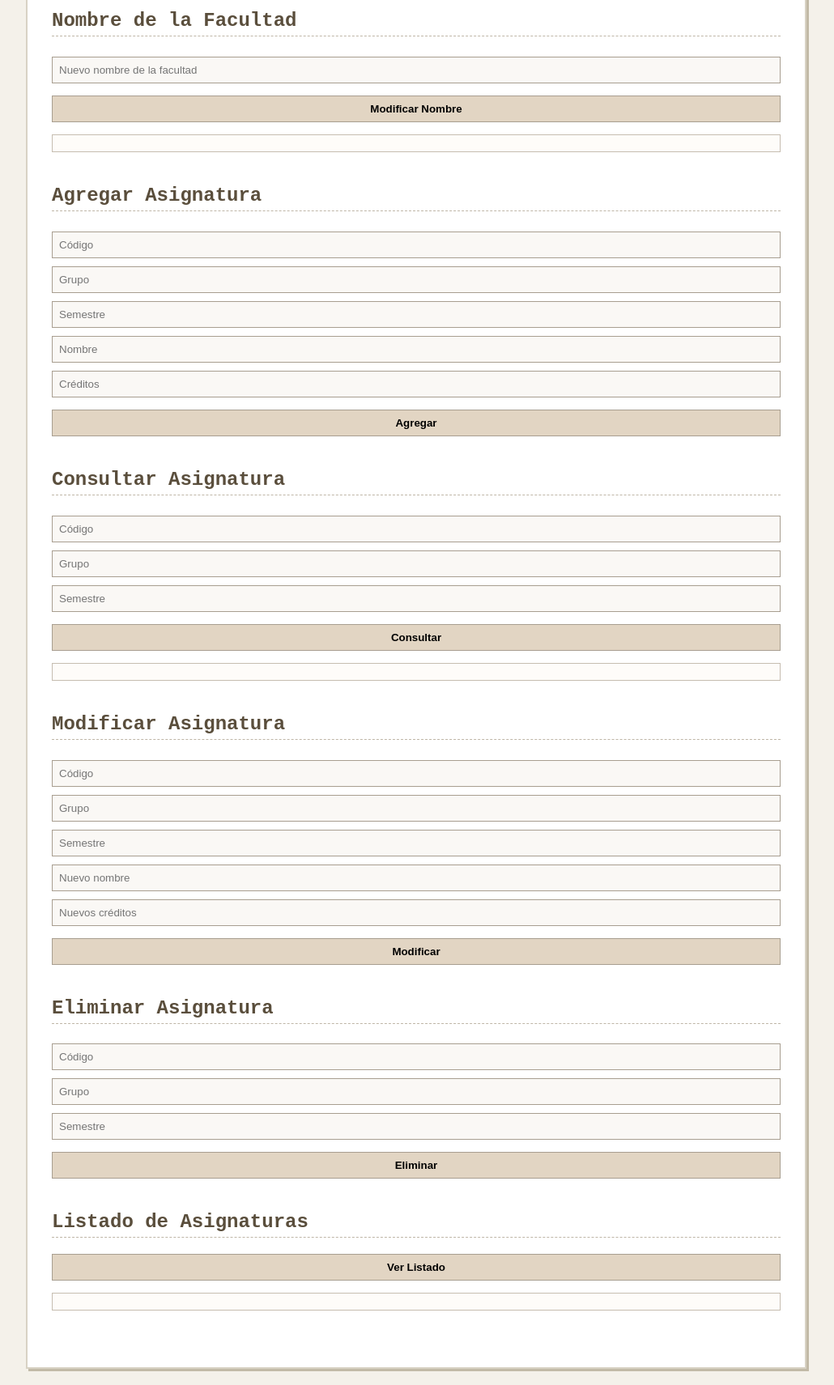
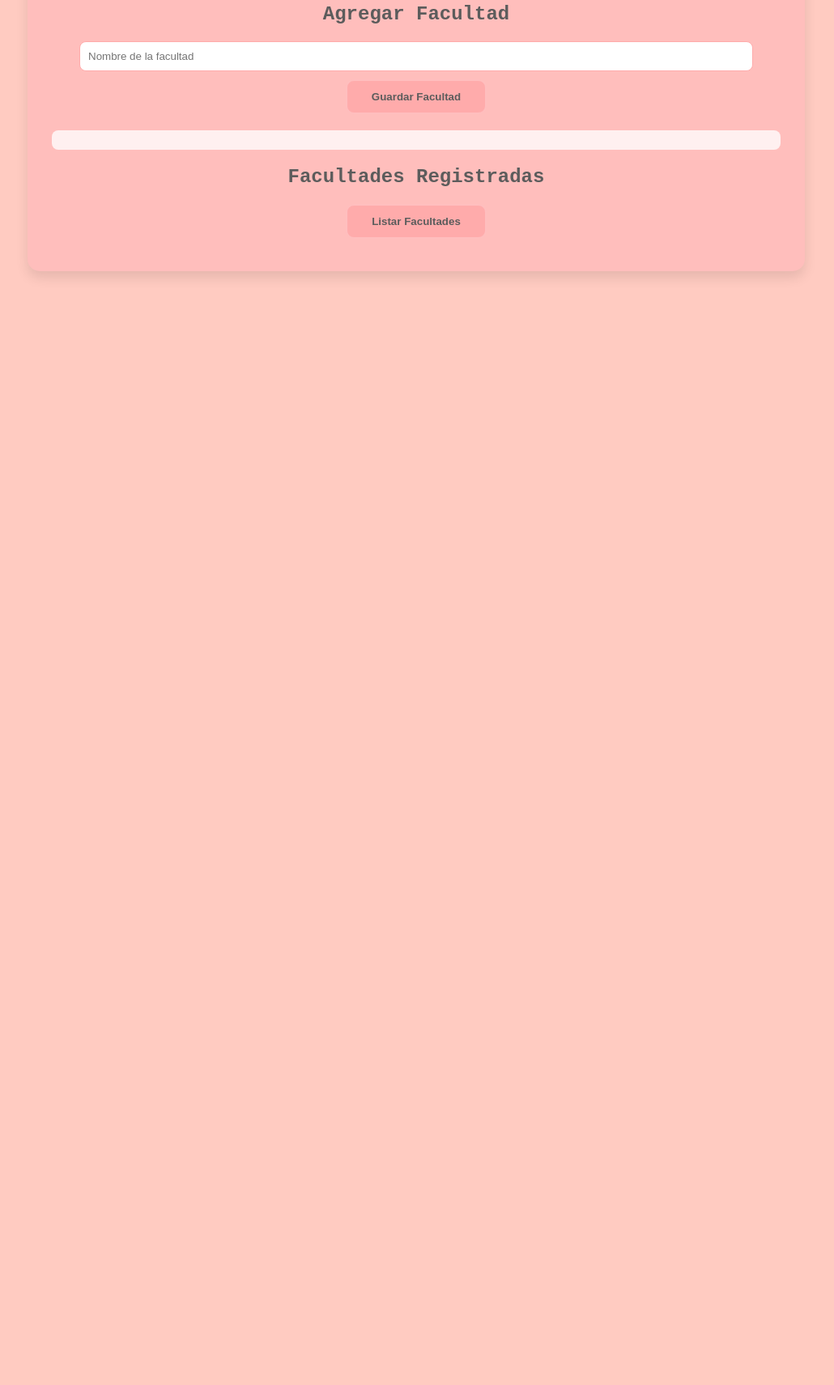
Before and after one commit to yijan05/FenixGestion, a website: page Frontend/Facultad/Facultad.html in a window 1280 px wide. Shown: the part 126-1837 px from the top of the page at 81% size, without its empty margins (126-1156 px from the left). After the commit the page ends 800 px from the top, so only its background shows below. Drawn offline with Linux system fonts and the light colour scheme.

Commit message:
gestionFacultad corregido

```diff
--- a/Frontend/Facultad/Facultad.html
+++ b/Frontend/Facultad/Facultad.html
@@ -5,73 +5,29 @@
     <meta charset="UTF-8">
     <meta name="viewport" content="width=device-width, initial-scale=1.0">
     <title>Gestión Facultad</title>
-    <link rel="stylesheet" href="styles.css">
+    <link rel="stylesheet" href="facultad.css">
 </head>
 
 <body>
     <div class="container">
-        <h1>Gestión Facultad - Completa</h1>
+        <h1>Gestión Facultad</h1>
 
-        <!-- Nombre Facultad -->
+        <!-- Agregar Facultad -->
         <section>
-            <h2>Nombre de la Facultad</h2>
-            <div>
-                <input type="text" id="nuevoNombreFacultad" placeholder="Nuevo nombre de la facultad"required>
-                <button onclick="modificarNombreFacultad()">Modificar Nombre</button>
-                <div class="resultado" id="nombreFacultadActual"></div>
-            </div>
+            <h2>Agregar Facultad</h2>
+            <input type="text" id="nuevoNombreFacultad" placeholder="Nombre de la facultad" required>
+            <button id="modificarNombreFacultad">Guardar Facultad</button>
+            <div class="resultado" id="nombreFacultadActual"></div>
         </section>
 
-        <!-- Agregar Asignatura -->
+        <!-- Listar Facultades -->
         <section>
-            <h2>Agregar Asignatura</h2>
-            <input type="text" id="codigo" placeholder="Código"required>
-            <input type="text" id="grupo" placeholder="Grupo"required>
-            <input type="text" id="semestre" placeholder="Semestre"required>
-            <input type="text" id="nombreAsignatura" placeholder="Nombre"required>
-            <input type="number" id="creditos" placeholder="Créditos"required>
-            <button onclick="agregarAsignatura()">Agregar</button>
-        </section>
-
-        <!-- Consultar Asignatura -->
-        <section>
-            <h2>Consultar Asignatura</h2>
-            <input type="text" id="codigoBuscar" placeholder="Código"required>
-            <input type="text" id="grupoBuscar" placeholder="Grupo"required>
-            <input type="text" id="semestreBuscar" placeholder="Semestre"required>
-            <button onclick="consultarAsignatura()">Consultar</button>
-            <div class="resultado" id="resultadoConsulta"></div>
-        </section>
-
-        <!-- Modificar Asignatura -->
-        <section>
-            <h2>Modificar Asignatura</h2>
-            <input type="text" id="codigoMod" placeholder="Código"required>
-            <input type="text" id="grupoMod" placeholder="Grupo"required>
-            <input type="text" id="semestreMod" placeholder="Semestre"required>
-            <input type="text" id="nuevoNombreMod" placeholder="Nuevo nombre"required>
-            <input type="number" id="nuevoCreditosMod" placeholder="Nuevos créditos"required>
-            <button onclick="modificarAsignatura()">Modificar</button>
-        </section>
-
-        <!-- Eliminar Asignatura -->
-        <section>
-            <h2>Eliminar Asignatura</h2>
-            <input type="text" id="codigoDel" placeholder="Código"required>
-            <input type="text" id="grupoDel" placeholder="Grupo"required>
-            <input type="text" id="semestreDel" placeholder="Semestre"required>
-            <button onclick="eliminarAsignatura()">Eliminar</button>
-        </section>
-
-        <!-- Listar Asignaturas -->
-        <section>
-            <h2>Listado de Asignaturas</h2>
-            <button onclick="listarAsignaturas()">Ver Listado</button>
-            <div class="asignaturas" id="listadoAsignaturas"></div>
+            <h2>Facultades Registradas</h2>
+            <button id="listarFacultades">Listar Facultades</button>
+            <div id="listadoFacultades"></div>
         </section>
     </div>
-
-    <script src="script.js"></script>
+    <script src="facultad.js"></script>
 </body>
 
 </html>
--- a/Frontend/Facultad/facultad.js
+++ b/Frontend/Facultad/facultad.js
@@ -1,77 +1,43 @@
 document.getElementById('modificarNombreFacultad').addEventListener('click', async () => {
-    const nuevoNombre = document.getElementById('nuevoNombreFacultad').value;
+    const nombre = document.getElementById('nuevoNombreFacultad').value;
 
-    if (nuevoNombre.trim() !== '') {
+    if (nombre.trim() !== '') {
         const response = await fetch('/.netlify/functions/facultadS', {
             method: 'POST',
             headers: { 'Content-Type': 'application/json' },
-            body: JSON.stringify({ nombre: nuevoNombre })
+            body: JSON.stringify({ nombre })
         });
 
         const resultado = await response.json();
 
         if (response.ok) {
-            document.getElementById('nombreFacultadActual').innerText = `Nombre actualizado: ${nuevoNombre}`;
+            document.getElementById('nombreFacultadActual').innerText = `Facultad guardada: ${nombre}`;
+            document.getElementById('nuevoNombreFacultad').value = '';
         } else {
-            alert("Error al actualizar: " + resultado.error);
+            alert("Error al guardar: " + resultado.error);
         }
     }
 });
 
-document.getElementById('agregarAsignatura').addEventListener('click', async () => {
-    const codigo = document.getElementById('codigo').value;
-    const grupo = document.getElementById('grupo').value;
-    const semestre = document.getElementById('semestre').value;
-    const nombre = document.getElementById('nombreAsignatura').value;
-    const creditos = document.getElementById('creditos').value;
+document.getElementById('listarFacultades').addEventListener('click', async () => {
+    const container = document.getElementById('listadoFacultades');
+    container.innerHTML = 'Cargando...';
 
-    if (codigo && grupo && semestre && nombre && creditos) {
-        const response = await fetch('/.netlify/functions/facultad', {
-            method: 'POST',
-            headers: { 'Content-Type': 'application/json' },
-            body: JSON.stringify({
-                codigo,
-                grupo,
-                semestre,
-                nombre,
-                creditos
-            })
-        });
-
-        const resultado = await response.json();
-
-        if (response.ok) {
-            alert("Asignatura agregada exitosamente.");
-            limpiarInputs(['codigo', 'grupo', 'semestre', 'nombreAsignatura', 'creditos']);
-        } else {
-            alert("Error al agregar asignatura: " + resultado.error);
-        }
-    }
-});
-
-document.getElementById('listarAsignaturas').addEventListener('click', async () => {
-    const divListado = document.getElementById('listadoAsignaturas');
-    divListado.innerHTML = 'Cargando...';
-
-    const response = await fetch('/.netlify/functions/facultad?listar=true');
+    const response = await fetch('/.netlify/functions/facultadS?listar=true');
     const data = await response.json();
 
     if (response.ok) {
-        divListado.innerHTML = '';
+        container.innerHTML = '';
         if (data.length === 0) {
-            divListado.innerText = "No hay asignaturas registradas.";
+            container.innerText = 'No hay facultades registradas.';
         } else {
-            data.forEach(a => {
+            data.forEach(f => {
                 const item = document.createElement('p');
-                item.innerText = `Código: ${a.codigo}, Grupo: ${a.grupo}, Semestre: ${a.semestre}, Nombre: ${a.nombre}, Créditos: ${a.creditos}`;
-                divListado.appendChild(item);
+                item.innerText = `Facultad: ${f.nombre}`;
+                container.appendChild(item);
             });
         }
     } else {
-        divListado.innerText = 'Error al cargar asignaturas.';
+        container.innerText = 'Error al cargar facultades.';
     }
 });
-
-function limpiarInputs(ids) {
-    ids.forEach(id => document.getElementById(id).value = '');
-}
--- a/Frontend/Facultad/styles.css
+++ /dev/null
@@ -1,62 +0,0 @@
-body {
-    background-color: #f4f1ea;
-    font-family: 'Courier New', Courier, monospace;
-    color: #2c2c2c;
-    margin: 0;
-    padding: 20px;
-}
-
-.container {
-    max-width: 900px;
-    margin: 0 auto;
-    background-color: #ffffff;
-    border: 2px solid #d8d2c4;
-    padding: 30px;
-    box-shadow: 3px 3px 0 #c2baa7;
-}
-
-h1,
-h2 {
-    color: #5a4e3c;
-    border-bottom: 1px dashed #bfb6a7;
-    padding-bottom: 5px;
-}
-
-input[type="text"],
-input[type="number"] {
-    padding: 8px;
-    margin: 5px 0;
-    border: 1px solid #a89e90;
-    background-color: #faf8f5;
-    width: 100%;
-    box-sizing: border-box;
-}
-
-button {
-    padding: 8px 16px;
-    background-color: #e2d5c3;
-    border: 1px solid #a89e90;
-    cursor: pointer;
-    font-weight: bold;
-    margin-top: 10px;
-    display: block;
-    width: 100%;
-}
-
-button:hover {
-    background-color: #d4c6b6;
-}
-
-.resultado,
-.asignaturas {
-    margin-top: 15px;
-    background-color: #fefcf9;
-    padding: 10px;
-    border: 1px solid #c6bdb0;
-    font-style: italic;
-    color: #4c3f2f;
-}
-
-section {
-    margin-bottom: 40px;
-}
```
